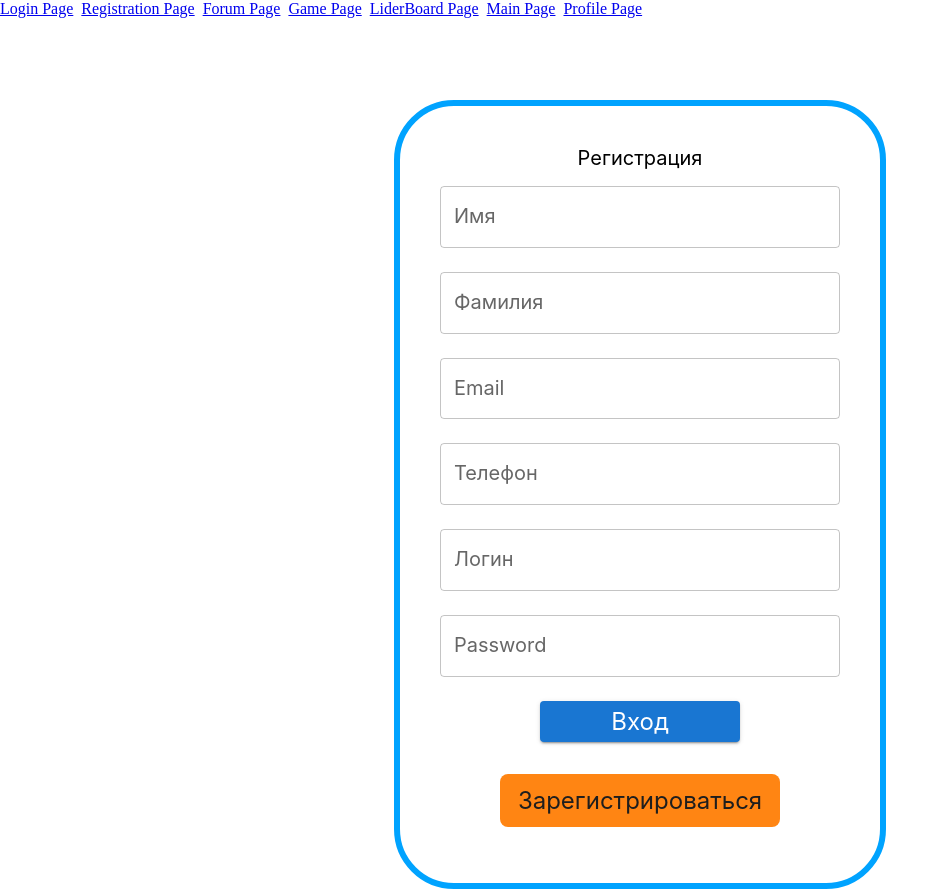
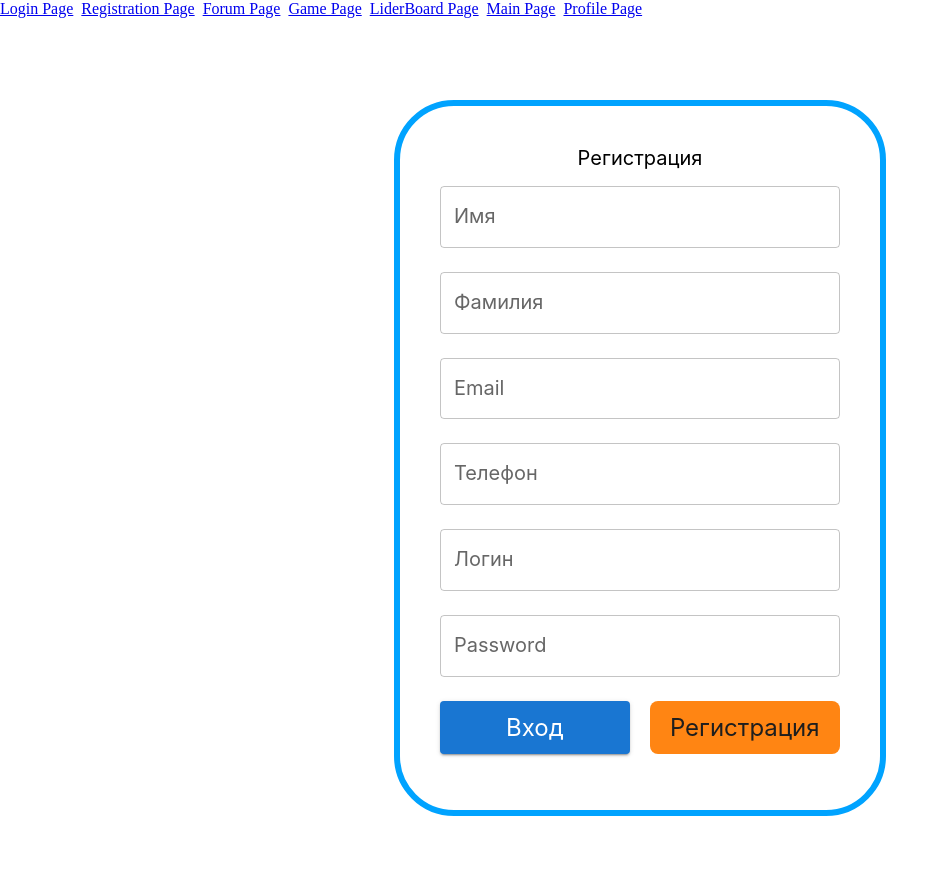
Before and after one commit to Glazoff/client-server-template-with-vite, a React (Vite) app in the folder packages/client/: page /registration in a window 1280 px wide. Shown: the whole page, without its empty margins (0-949 px from the left). After the commit the page ends 816 px from the top, so only its background shows below. Built offline with nearby package versions, Linux system fonts and the light colour scheme.

Commit message:
Stack, buttonsDict

```diff
--- a/packages/client/src/pages/Login/index.tsx
+++ b/packages/client/src/pages/Login/index.tsx
@@ -1,4 +1,5 @@
-import { Box, TextField, Button, Typography } from '@mui/material';
+import { Stack, Box, TextField, Button, Typography } from '@mui/material';
+import { BUTTONS } from '../../shared/buttonsDict.ts';
 
 export default function Login() {
   return (
@@ -17,6 +18,7 @@ export default function Login() {
         >
           <Typography>Авторизация</Typography>
           <TextField
+            name="login"
             fullWidth={true}
             margin="normal"
             label="Логин"
@@ -24,6 +26,7 @@ export default function Login() {
             placeholder="Введите ваш логин"
           />
           <TextField
+            name="password"
             type="password"
             fullWidth={true}
             margin="normal"
@@ -31,12 +34,14 @@ export default function Login() {
             variant="outlined"
             placeholder="Введите ваш пароль"
           />
-          <Button sx={{ marginTop: 2, marginBottom: 2, width: '50%' }} variant="contained">
-            Вход
-          </Button>
-          <Button sx={{ marginTop: 2, marginBottom: 2, width: '50%' }} variant="orange">
-            Регистрация
-          </Button>
+          <Stack display="flex" flexDirection={'row'} gap={'20px'} sx={{ width: '100%' }}>
+            <Button sx={{ marginTop: 2, marginBottom: 2, width: '50%' }} variant="contained">
+              {BUTTONS.enter.ru.text}
+            </Button>
+            <Button sx={{ marginTop: 2, marginBottom: 2, width: '50%' }} variant="orange">
+              {BUTTONS.register.ru.text}
+            </Button>
+          </Stack>
         </Box>
       </form>
     </div>
--- a/packages/client/src/pages/Registration/index.tsx
+++ b/packages/client/src/pages/Registration/index.tsx
@@ -1,4 +1,5 @@
-import { Box, TextField, Button, Typography } from '@mui/material';
+import { Stack, Box, TextField, Button, Typography } from '@mui/material';
+import { BUTTONS } from '../../shared/buttonsDict.ts';
 
 export default function Registration() {
   return (
@@ -17,6 +18,7 @@ export default function Registration() {
         >
           <Typography>Регистрация</Typography>
           <TextField
+            name="first_name"
             fullWidth={true}
             margin="normal"
             label="Имя"
@@ -24,6 +26,7 @@ export default function Registration() {
             placeholder="Введите ваше имя"
           />
           <TextField
+            name="second_name"
             fullWidth={true}
             margin="normal"
             label="Фамилия"
@@ -31,6 +34,7 @@ export default function Registration() {
             placeholder="Введите вашу фамилию"
           />
           <TextField
+            name="email"
             fullWidth={true}
             margin="normal"
             label="Email"
@@ -38,6 +42,7 @@ export default function Registration() {
             placeholder="Введите ваш email"
           />
           <TextField
+            name="phone"
             fullWidth={true}
             margin="normal"
             label="Телефон"
@@ -45,6 +50,7 @@ export default function Registration() {
             placeholder="Введите ваш телефон"
           />
           <TextField
+            name="login"
             fullWidth={true}
             margin="normal"
             label="Логин"
@@ -52,6 +58,7 @@ export default function Registration() {
             placeholder="Введите ваш логин"
           />
           <TextField
+            name="password"
             type="password"
             fullWidth={true}
             margin="normal"
@@ -59,12 +66,14 @@ export default function Registration() {
             variant="outlined"
             placeholder="Введите ваш пароль"
           />
-          <Button sx={{ marginTop: 2, marginBottom: 2, width: '50%' }} variant="contained">
-            Вход
-          </Button>
-          <Button sx={{ marginTop: 2, marginBottom: 2, width: '70%' }} variant="orange">
-            Зарегистрироваться
-          </Button>
+          <Stack display="flex" flexDirection={'row'} gap={'20px'} sx={{ width: '100%' }}>
+            <Button sx={{ marginTop: 2, marginBottom: 2, width: '50%' }} variant="contained">
+              {BUTTONS.enter.ru.text}
+            </Button>
+            <Button sx={{ marginTop: 2, marginBottom: 2, width: '50%' }} variant="orange">
+              {BUTTONS.register.ru.text}
+            </Button>
+          </Stack>
         </Box>
       </form>
     </div>
--- /dev/null
+++ b/packages/client/src/shared/buttonsDict.ts
@@ -0,0 +1,14 @@
+const BUTTONS = {
+  enter: {
+    ru: {
+      text: 'Вход',
+    },
+  },
+  register: {
+    ru: {
+      text: 'Регистрация',
+    },
+  },
+};
+
+export { BUTTONS };
```
Also changed, not shown: 1 other file (tests, documents, lock files or other folders).
